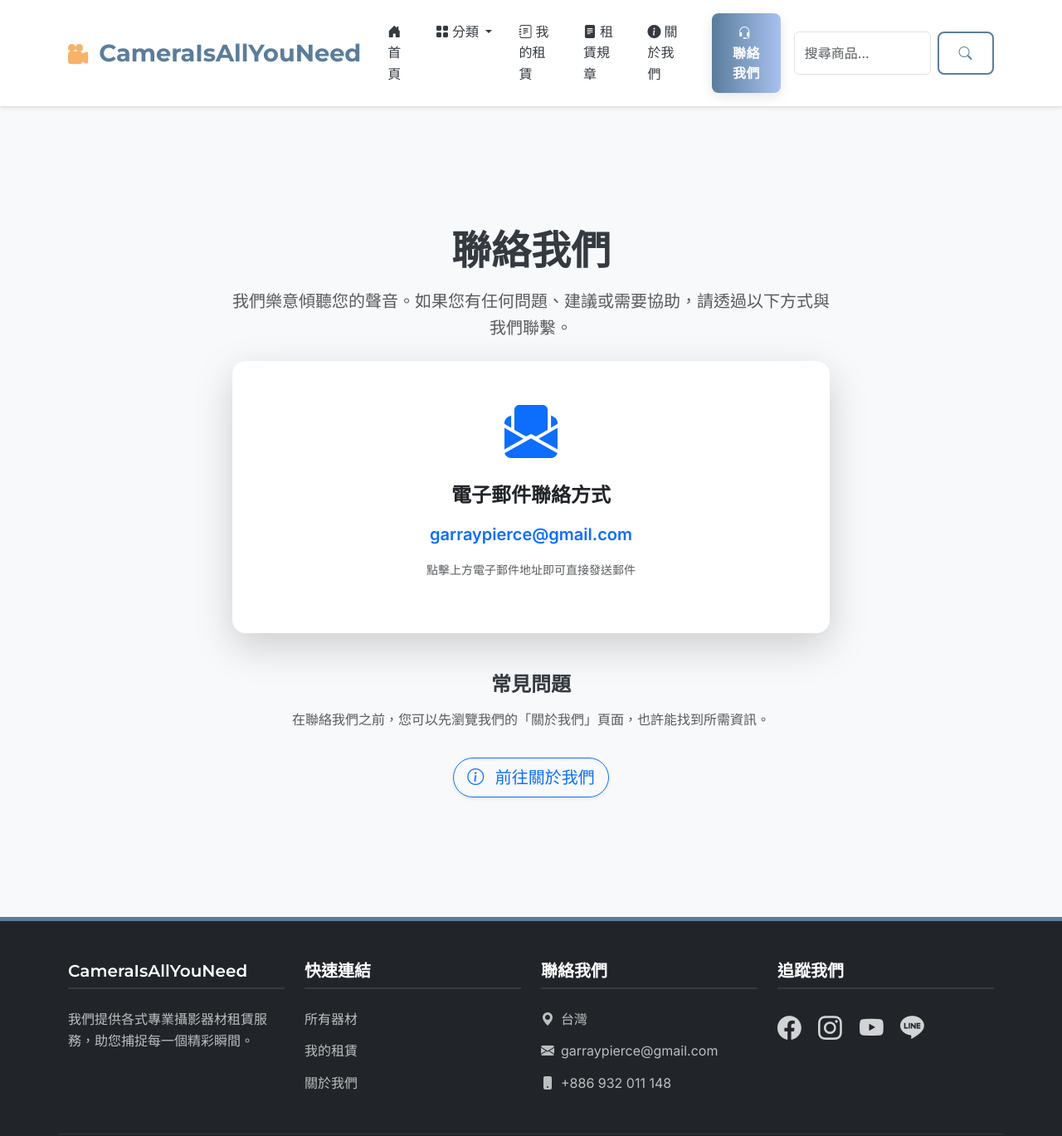
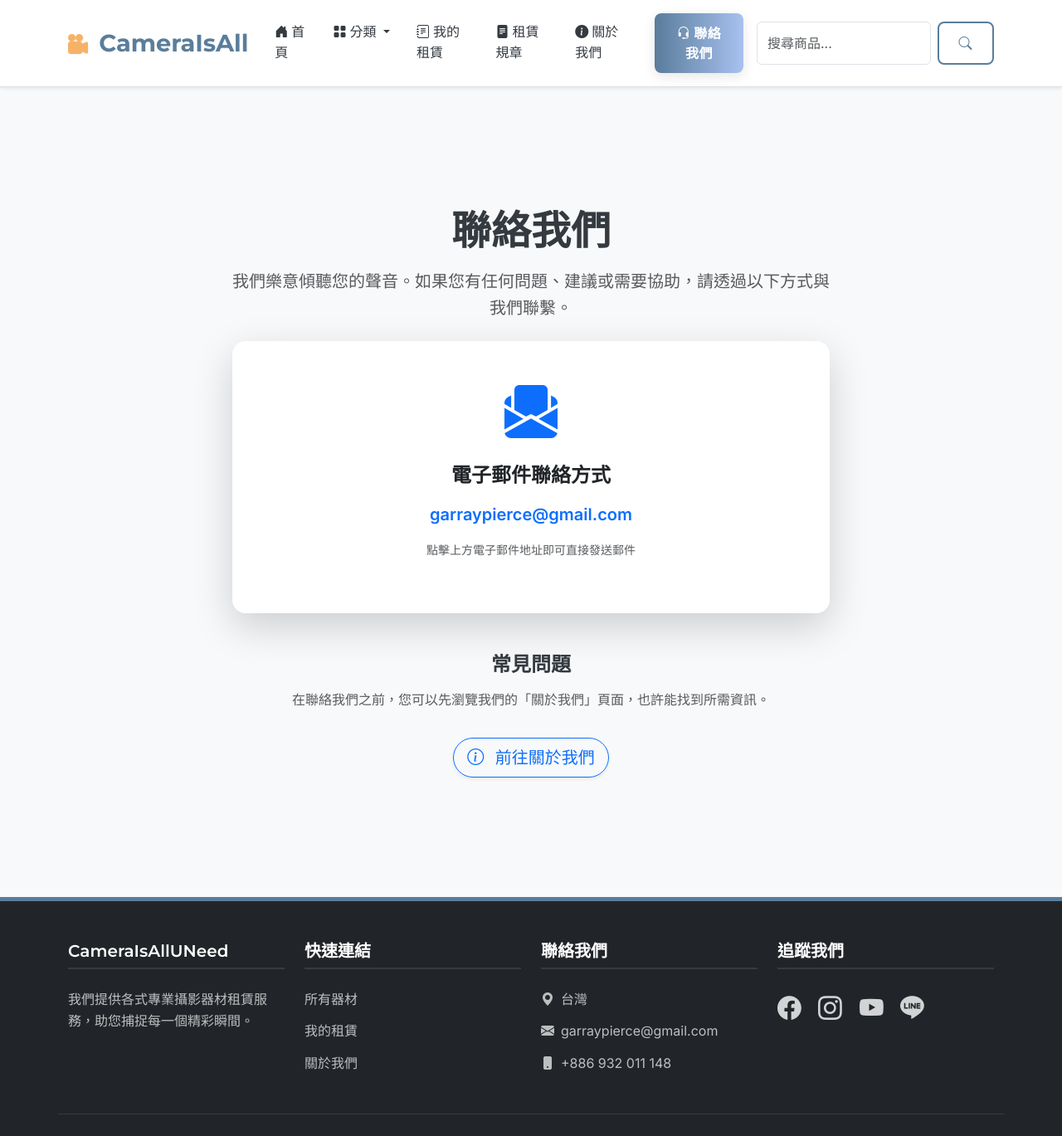
Before and after one commit to vito-hsu/CAMERA_RENTAL, a Django app: page /contact/ in a window 1280 px wide. Shown: the top 1369 px of the page at 83% size. Run offline with Django 5.2, Linux system fonts and the light colour scheme.

Commit message:
20250623

```diff
--- a/templates/base.html
+++ b/templates/base.html
@@ -296,7 +296,7 @@
         <div class="container">
             <a class="navbar-brand" href="{% url 'all_items_list' %}">
                 <i class="bi bi-camera-reels-fill"></i>
-                CameraIsAllYouNeed
+                CameraIsAll
             </a>
             <button class="navbar-toggler" type="button" data-bs-toggle="collapse" data-bs-target="#navbarNav" aria-controls="navbarNav" aria-expanded="false" aria-label="Toggle navigation">
                 <span class="navbar-toggler-icon"></span>
@@ -362,7 +362,7 @@
         <div class="container">
             <div class="row">
                 <div class="col-md-4 col-lg-3 mb-4 mb-md-0">
-                    <h5 class="animate__animated animate__fadeInUp animate__delay-0-5s">CameraIsAllYouNeed</h5>
+                    <h5 class="animate__animated animate__fadeInUp animate__delay-0-5s">CameraIsAllUNeed</h5>
                     <p class="animate__animated animate__fadeInUp animate__delay-0-6s">
                         我們提供各式專業攝影器材租賃服務，助您捕捉每一個精彩瞬間。
                     </p>
```
